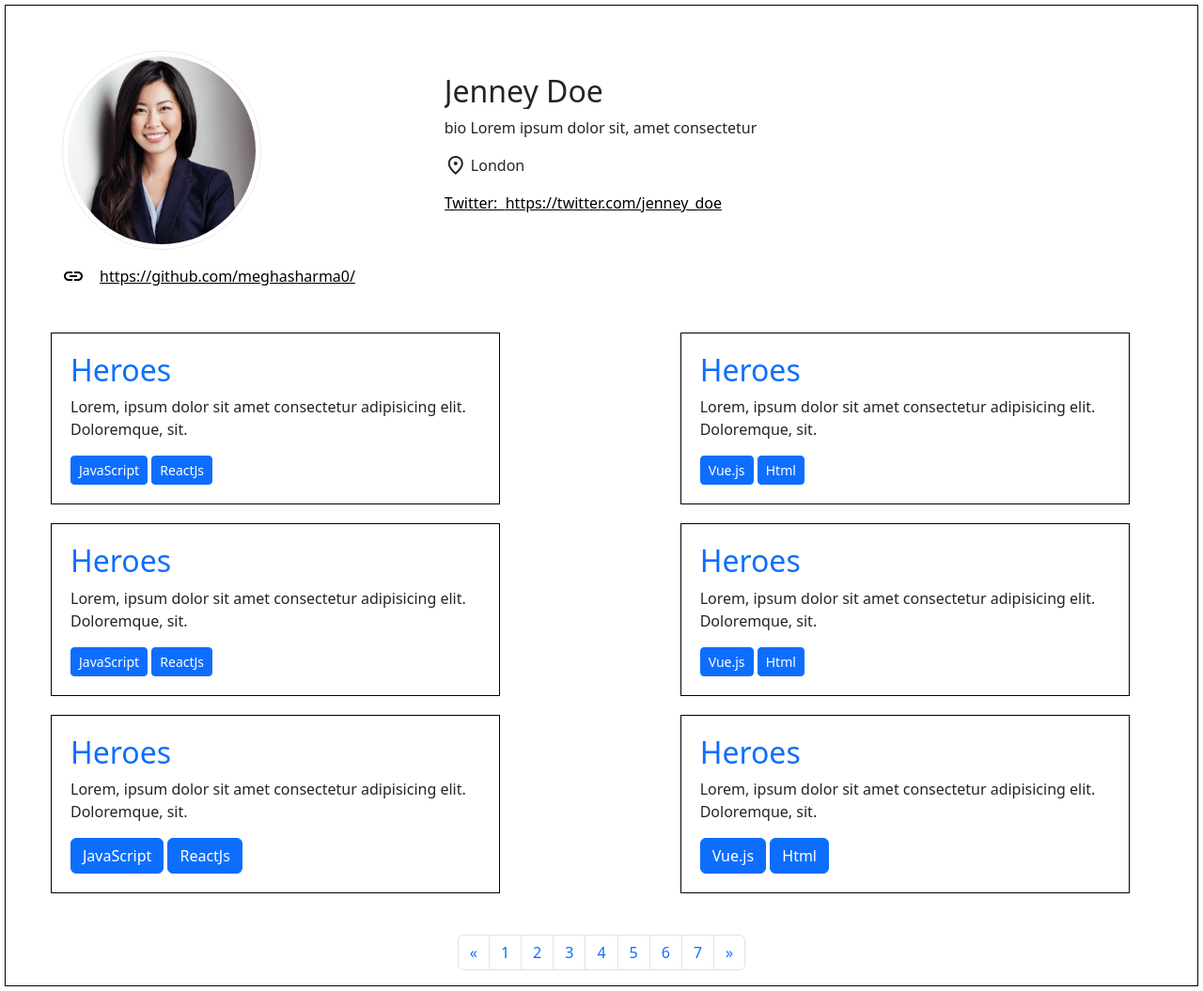
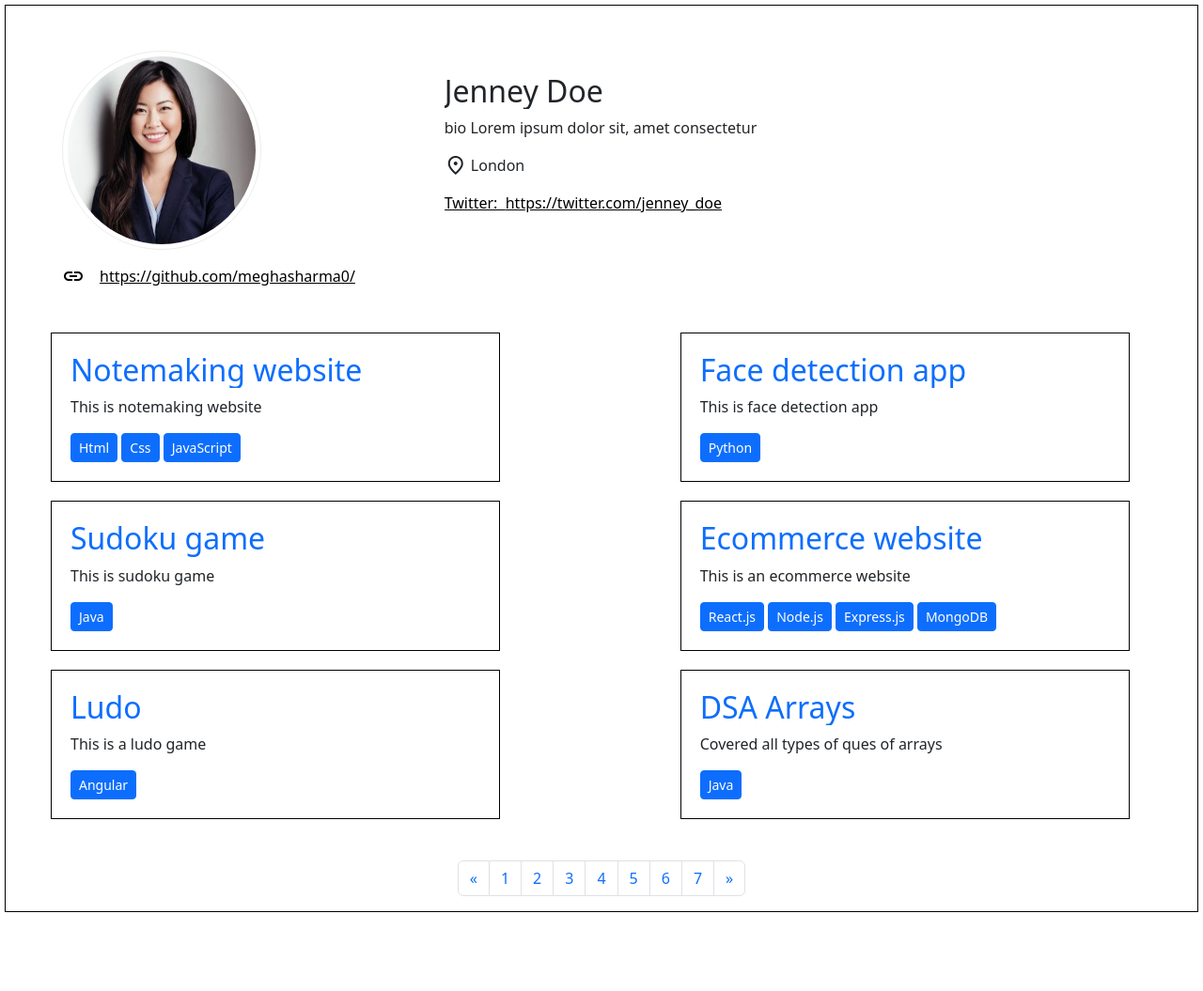
Before and after one commit to meghasharma0/Github-repo-listing-page, a plain HTML site: page index.html in a window 1280 px wide. Shown: the whole page at 94% size. After the commit the page ends 976 px from the top, so only its background shows below. Drawn offline with nearby package versions, Linux system fonts and the light colour scheme.

Commit message:
Listed all repos according to array of obj

```diff
--- a/index.html
+++ b/index.html
@@ -36,50 +36,7 @@
         </div>
 
         <!-- Repositories -->
-        <div class="row mt-5 ms-5 me-5 mb-3 repos" id="one">
-            <div class="row repos-container">
-                <div class="col-md-5">
-                    <h2 class="text-primary">Heroes</h2>
-                    <p>Lorem, ipsum dolor sit amet consectetur adipisicing elit. Doloremque, sit.</p>
-                    <button type="button" class="btn btn-sm btn-primary">JavaScript</button>
-                    <button type="button" class="btn btn-sm btn-primary">ReactJs</button>
-                </div>
-                <div class="col-md-5">
-                    <h2 class="text-primary">Heroes</h2>
-                    <p>Lorem, ipsum dolor sit amet consectetur adipisicing elit. Doloremque, sit.</p>
-                    <button type="button" class="btn btn-sm btn-primary">Vue.js</button>
-                    <button type="button" class="btn btn-sm btn-primary">Html</button>
-                </div>
-            </div>
-            <div class="row repos-container">
-                <div class="col-md-5">
-                    <h2 class="text-primary">Heroes</h2>
-                    <p>Lorem, ipsum dolor sit amet consectetur adipisicing elit. Doloremque, sit.</p>
-                    <button type="button" class="btn btn-sm btn-primary">JavaScript</button>
-                    <button type="button" class="btn btn-sm btn-primary">ReactJs</button>
-                </div>
-                <div class="col-md-5">
-                    <h2 class="text-primary">Heroes</h2>
-                    <p>Lorem, ipsum dolor sit amet consectetur adipisicing elit. Doloremque, sit.</p>
-                    <button type="button" class="btn btn-sm btn-primary">Vue.js</button>
-                    <button type="button" class="btn btn-sm btn-primary">Html</button>
-                </div>
-            </div>
-            <div class="row repos-container">
-                <div class="col-md-5">
-                    <h2 class="text-primary">Heroes</h2>
-                    <p>Lorem, ipsum dolor sit amet consectetur adipisicing elit. Doloremque, sit.</p>
-                    <button type="button" class="btn btn-primary">JavaScript</button>
-                    <button type="button" class="btn btn-primary">ReactJs</button>
-                </div>
-                <div class="col-md-5">
-                    <h2 class="text-primary">Heroes</h2>
-                    <p>Lorem, ipsum dolor sit amet consectetur adipisicing elit. Doloremque, sit.</p>
-                    <button type="button" class="btn btn-primary bold">Vue.js</button>
-                    <button type="button" class="btn btn-primary">Html</button>
-                </div>
-            </div>
-        </div>
+        <div class="row mt-5 ms-5 me-5 mb-3 repos" id="repos-container"></div>
 
         <!-- Pagination -->
         <div class="row pagination mt-4">
--- a/script.js
+++ b/script.js
@@ -0,0 +1,73 @@
+const arr = [
+    {
+        id: 1,
+        topic: "Notemaking website",
+        desc: "This is notemaking website",
+        lang: ["Html", "Css", "JavaScript"]
+    },
+    {
+        id: 2,
+        topic: "Face detection app",
+        desc: "This is face detection app",
+        lang: ["Python"]
+    },
+    {
+        id: 3,
+        topic: "Sudoku game",
+        desc: "This is sudoku game",
+        lang: ["Java"]
+    },
+    {
+        id: 4,
+        topic: "Ecommerce website",
+        desc: "This is an ecommerce website",
+        lang: ["React.js", "Node.js", "Express.js", "MongoDB"]
+    },
+    {
+        id: 5,
+        topic: "Ludo",
+        desc: "This is a ludo game",
+        lang: ["Angular"]
+    },
+    {
+        id: 6,
+        topic: "DSA Arrays",
+        desc: "Covered all types of ques of arrays",
+        lang: ["Java"]
+    }
+]
+
+const rContainer = document.getElementById("repos-container");
+
+const perPage = () => {
+    for (let i = 0; i < arr.length; i=i+2){
+        let elem = document.createElement("div");
+        if (i+1 < arr.length){
+            elem.innerHTML = `
+            <div class="col-md-5">
+                <h2 class="text-primary">${arr[i].topic}</h2>
+                <p>${arr[i].desc}</p>
+                ${
+                    arr[i].lang.map((lg) => {
+                        return `<button type="button" class="btn btn-sm btn-primary">${lg}</button>`
+                    }).join(" ")
+                }
+            </div>
+            <div class="col-md-5">
+                <h2 class="text-primary">${arr[i+1].topic}</h2>
+                <p>${arr[i+1].desc}</p>
+                ${
+                    arr[i+1].lang.map((lg) => {
+                        return `<button type="button" class="btn btn-sm btn-primary">${lg}</button>`
+                    }).join(" ")
+                }
+            </div>
+        `
+        }
+        elem.classList.add("row");
+        elem.classList.add("repos-container")
+        rContainer.appendChild(elem);
+    }
+}
+
+perPage();
```
